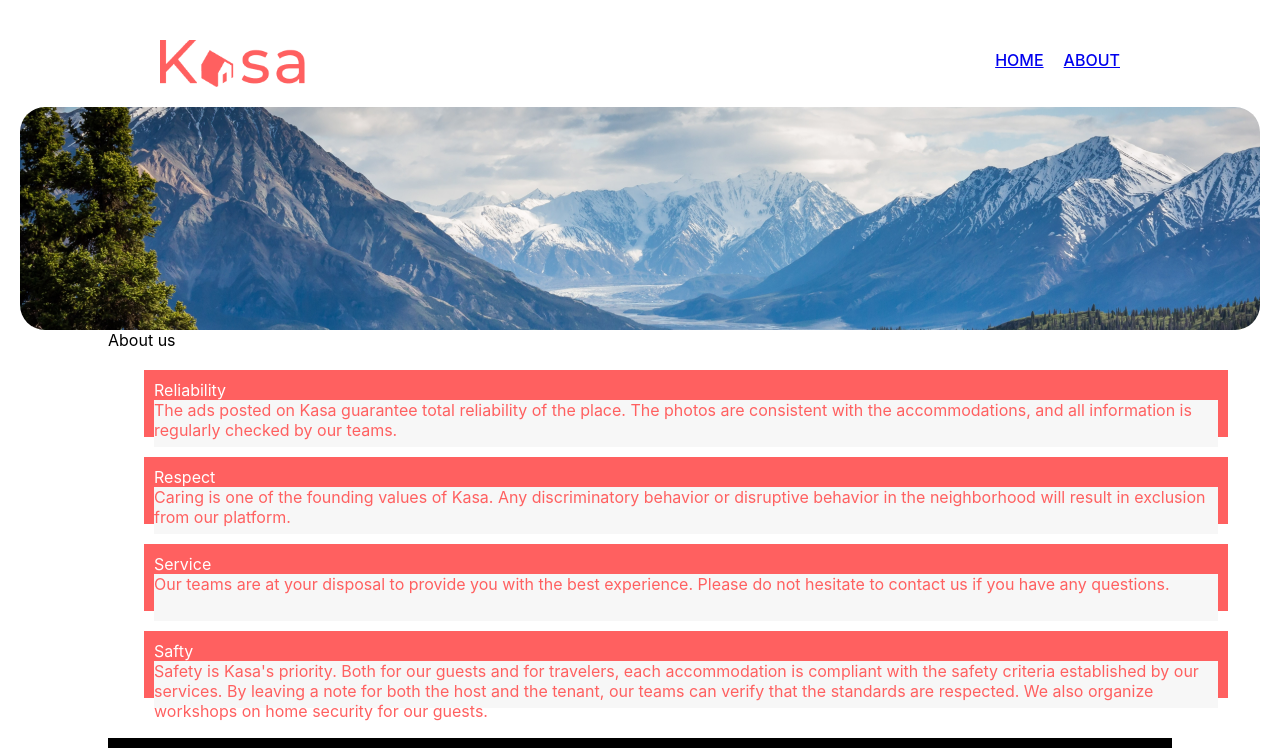
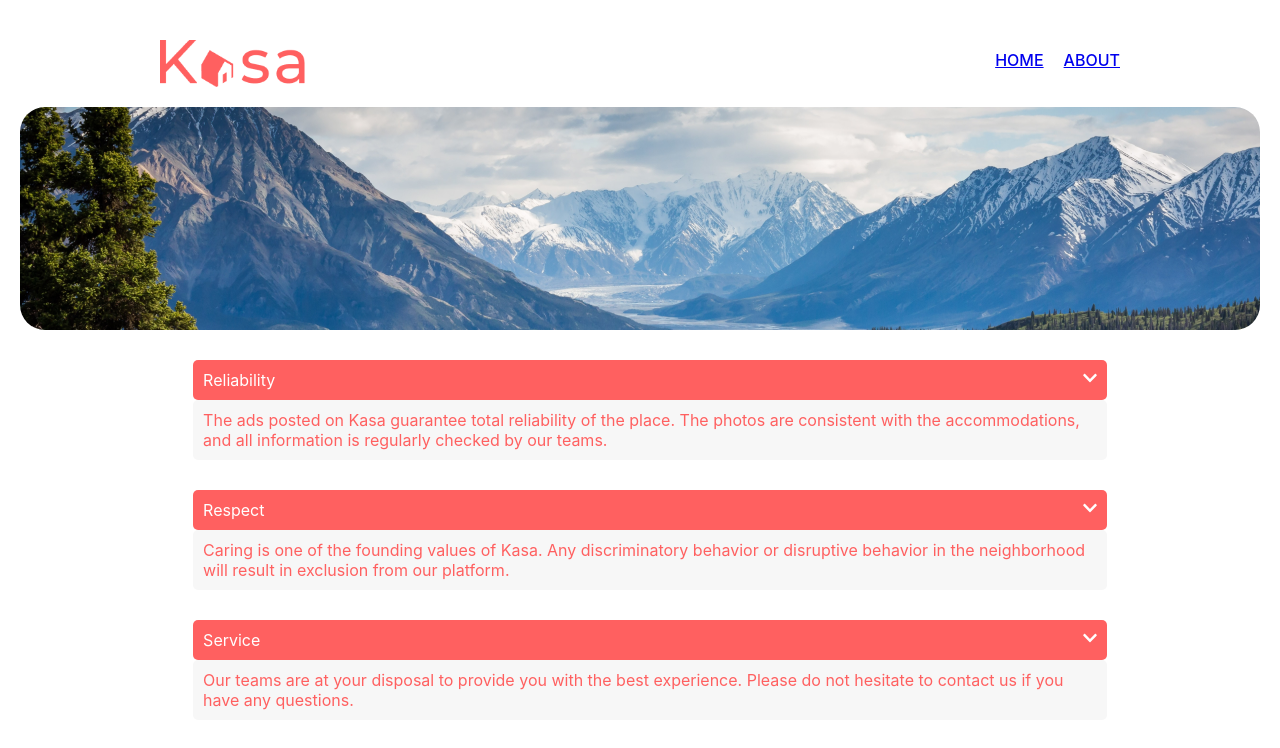
Before and after one commit to andreeache/Project-11, a React (Create React App) app: page /About in a window 1280 px wide. Shown: the top 748 px of the page. Built offline with nearby package versions, Linux system fonts and the light colour scheme.

Commit message:
styled about page

```diff
--- a/package.json
+++ b/package.json
@@ -3,6 +3,9 @@
   "version": "0.1.0",
   "private": true,
   "dependencies": {
+    "@fortawesome/fontawesome-svg-core": "^1.2.36",
+    "@fortawesome/free-solid-svg-icons": "^5.15.4",
+    "@fortawesome/react-fontawesome": "^0.1.15",
     "@testing-library/jest-dom": "^5.14.1",
     "@testing-library/react": "^11.2.7",
     "@testing-library/user-event": "^12.8.3",
--- a/src/Components/About.js
+++ b/src/Components/About.js
@@ -1,5 +1,8 @@
+import { FontAwesomeIcon } from "@fortawesome/react-fontawesome";
+import { faChevronDown } from "@fortawesome/free-solid-svg-icons";
+
 import about from "../assets/about.png";
-import "../styles/Dropdown.css"
+import "../styles/Dropdown.css";
 import "../styles/Banner.css";
 
 function About() {
@@ -8,11 +11,12 @@ function About() {
       <div className="banner">
         <img src={about} alt="banner background" className="banner-img" />
       </div>
-      About us
       <div className="dropdown">
+        <div className="dropdown-category">
           <div className="dropdown-title">
-
             Reliability
+            {<FontAwesomeIcon icon={faChevronDown} />}
+          </div>
           <div className="dropdown-content">
             The ads posted on Kasa guarantee total reliability of the place. The
             photos are consistent with the accommodations, and all information
@@ -20,26 +24,33 @@ function About() {
           </div>
         </div>
 
+        <div className="dropdown-category">
           <div className="dropdown-title">
             Respect
+            {<FontAwesomeIcon icon={faChevronDown} />}
+          </div>
           <div className="dropdown-content">
             Caring is one of the founding values of Kasa. Any discriminatory
             behavior or disruptive behavior in the neighborhood will result in
             exclusion from our platform.
           </div>
         </div>
-
+        <div className="dropdown-category">
           <div className="dropdown-title">
             Service
+            {<FontAwesomeIcon icon={faChevronDown} />}
+          </div>
           <div className="dropdown-content">
             Our teams are at your disposal to provide you with the best
             experience. Please do not hesitate to contact us if you have any
             questions.
           </div>
         </div>
-
+        <div className="dropdown-category">
           <div className="dropdown-title">
-          Safty
+            Safety
+            {<FontAwesomeIcon icon={faChevronDown} />}
+          </div>
           <div className="dropdown-content">
             Safety is Kasa's priority. Both for our guests and for travelers,
             each accommodation is compliant with the safety criteria established
--- a/src/styles/Dropdown.css
+++ b/src/styles/Dropdown.css
@@ -3,18 +3,28 @@
   height: auto;
 }
 
+.dropdown-category{
+  margin: 30px 8%;
+  border-radius: 5px;
+
+}
 .dropdown-title {
   width: 100%;
-  height: 47px;
+  padding: 10px;
   background-color: #ff6060;
   color: #ffffff;
-  margin: 20px 36px;
-  padding: 10px;
+  border-radius: 5px;
+  display: flex;
+  justify-content: space-between;
+
 }
 
 .dropdown-content {
   width: 100%;
-  height: 100%;
   color: #ff6060;
   background-color: #f7f7f7;
+  padding: 10px;
+  border-radius: 5px;
+  margin-top: 0px;
+
 }
```
Also changed, not shown: 1 other file (tests, documents, lock files or other folders). Lines whose indentation alone changed are shown as unchanged.
